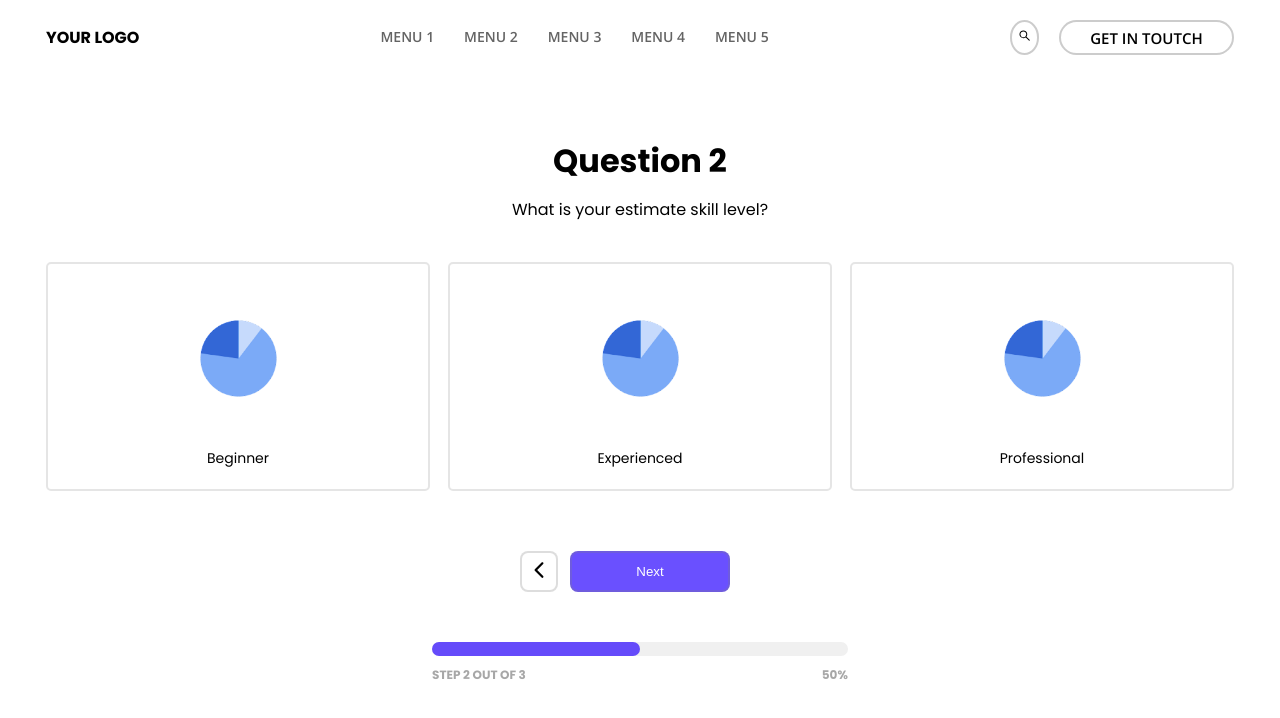
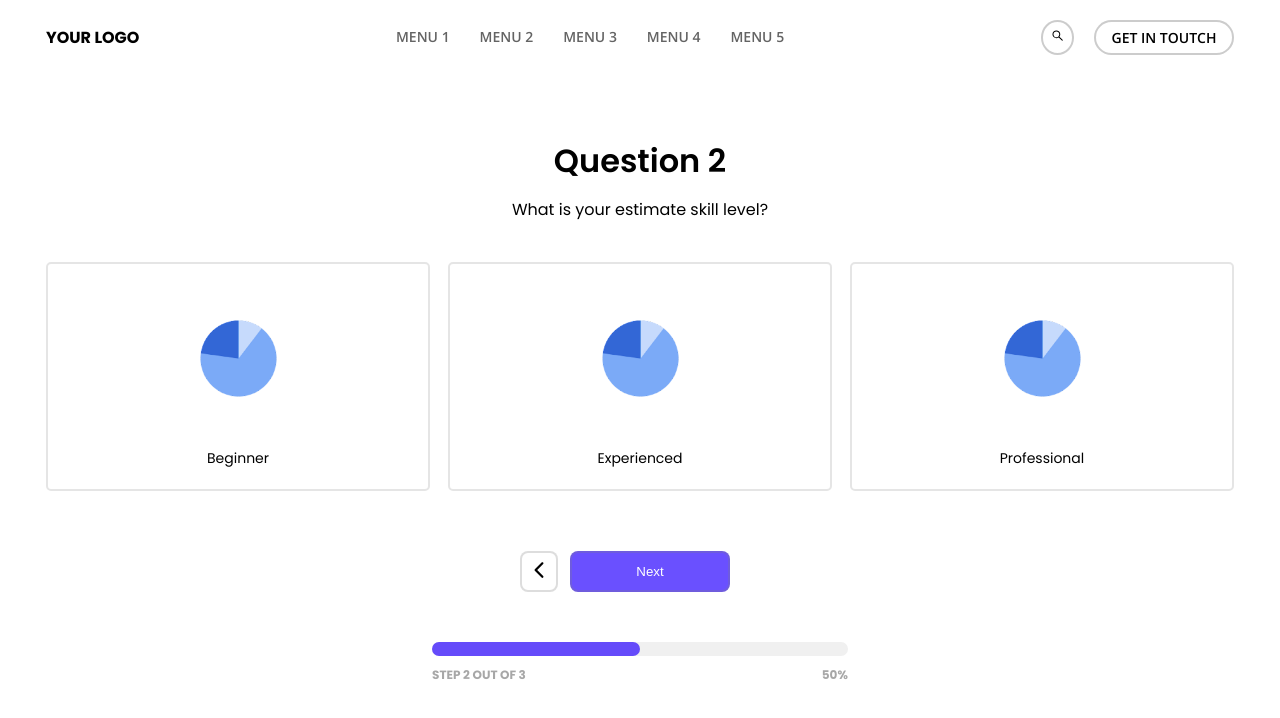
Before and after one commit to MilenaRizzi/projetos-senai, a React (Vite) app in the folder modulo01/semana11/questions-style/: page / in a window 1280 px wide. Shown: the top 718 px of the page. Built offline with nearby package versions, Linux system fonts and the light colour scheme.

Commit message:
modifiquei configuracoes css

```diff
--- a/modulo01/semana11/questions-style/src/global.css
+++ b/modulo01/semana11/questions-style/src/global.css
@@ -9,4 +9,5 @@ body {
     margin: auto;
     max-width: fit-content;
     padding: 20px;
+    height: 100vh;
 }
--- a/modulo01/semana11/questions-style/src/style/Main.module.css
+++ b/modulo01/semana11/questions-style/src/style/Main.module.css
@@ -14,7 +14,7 @@
 
 .questionConteiner h1 {
     padding: 12px;
-    font-weight: bold;
+    font-weight: 600;
 }
 
 .questionConteiner > p {
--- a/modulo01/semana11/questions-style/src/style/NavigationMenu.module.css
+++ b/modulo01/semana11/questions-style/src/style/NavigationMenu.module.css
@@ -29,7 +29,7 @@
 
 .menuItem a:hover{
     color: black;
-    font-weight: bold;
+    font-weight: 700;
 }
 
 .navigationMenu {
@@ -44,6 +44,7 @@
     font-family: 'Poppins', sans-serif;
     font-weight: 800;
     font-size: 16px;
+    font-weight: 700;
 }
 
 .buttonsNav {
@@ -59,15 +60,14 @@
 
 .buttonsNav Button:first-child {
     border-radius: 50%;
-    padding: 5px 6px;
+    padding: 5px 8px;
 }
 
 .buttonsNav Button:nth-child(2){
     border-radius: 100px;
-    width: 175px;
-    height: 35px;
+    width: 140px;
     font-family: 'Open Sans', sans-serif;
     text-align: center;
-    padding: 4px 0;
-    font-size: 15px;
+    padding: 6px;
+    font-size: 14px;
 }
```
